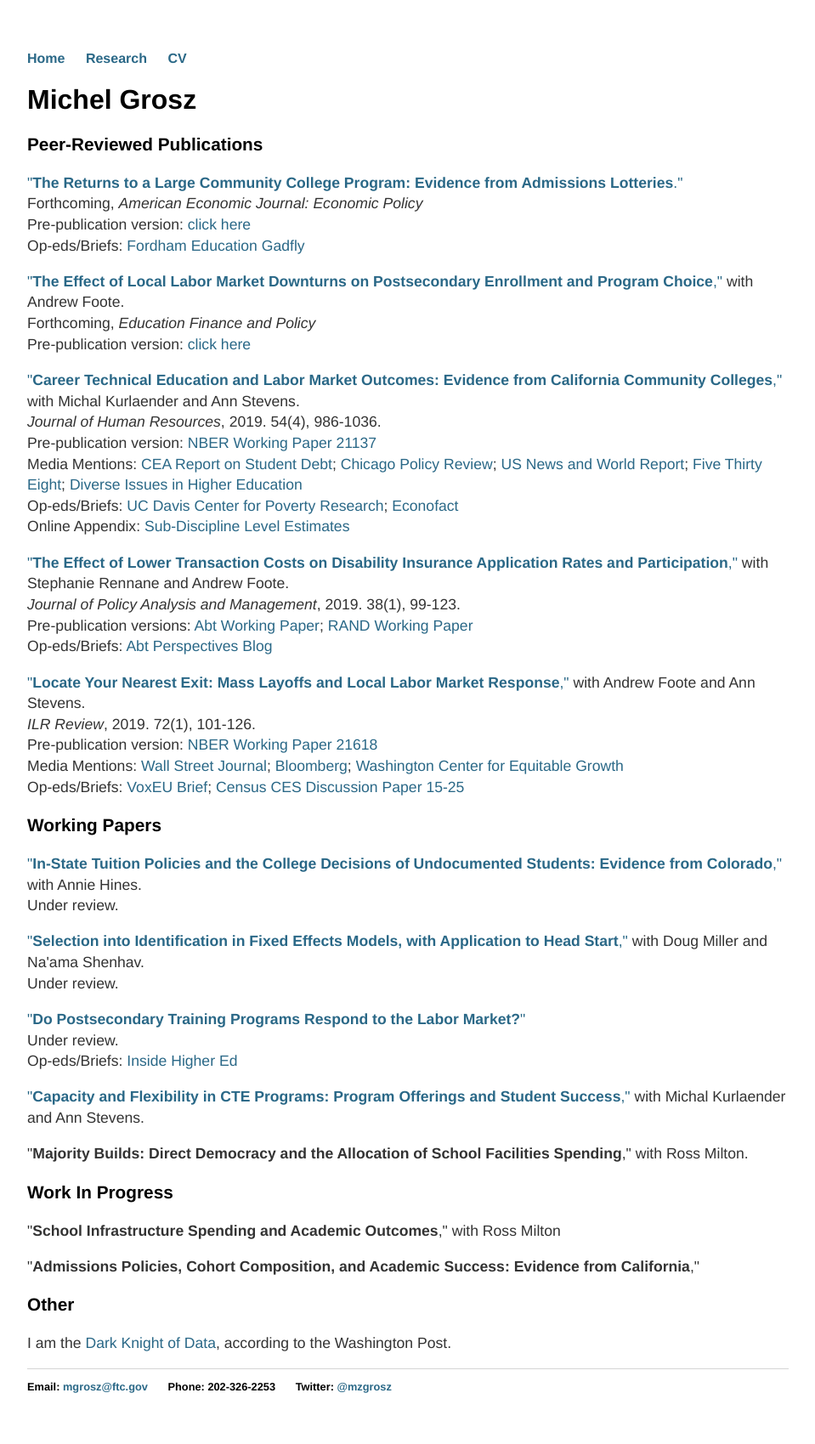
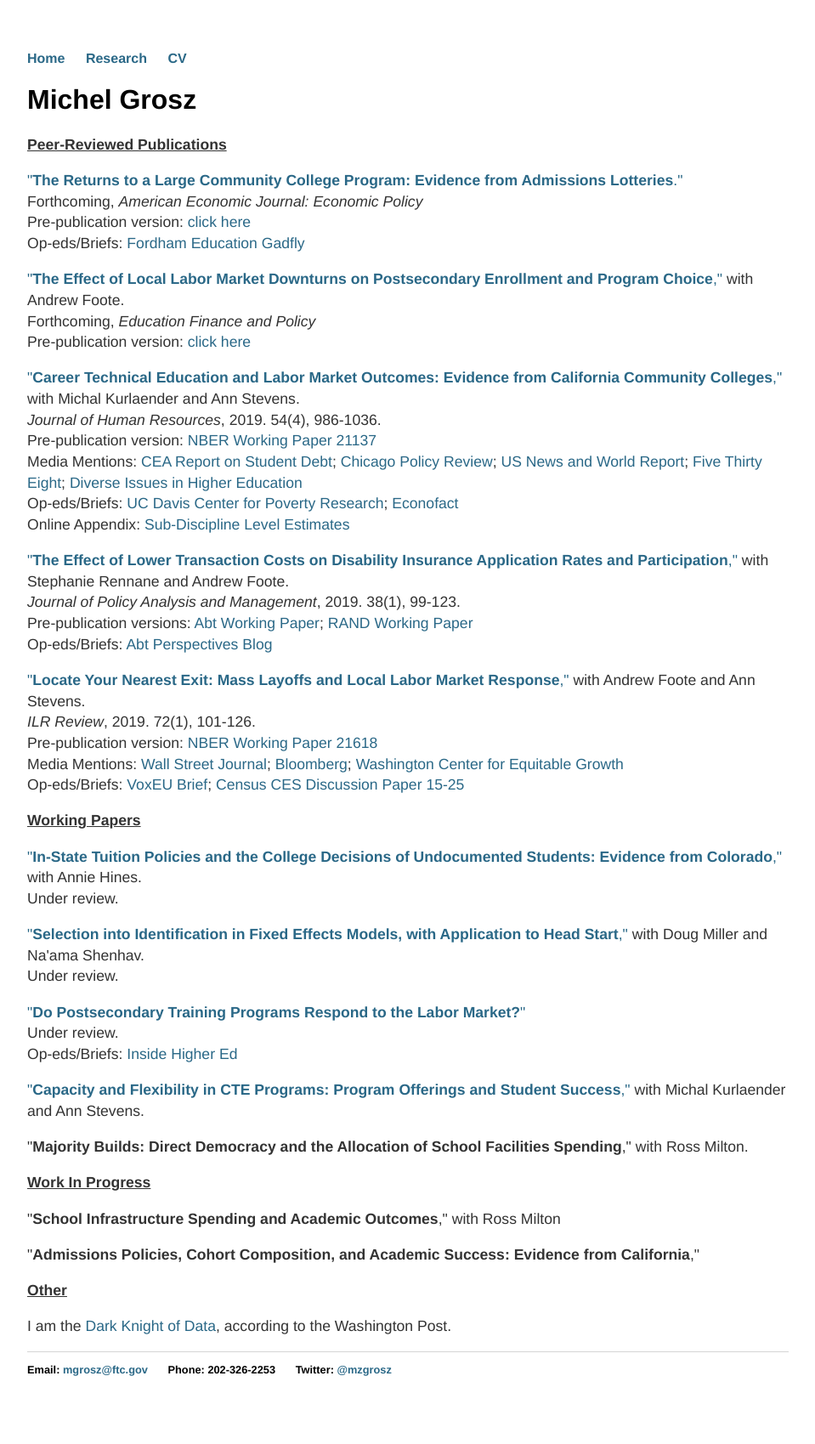
Before and after one commit to mzgrosz/mzgrosz.github.io, a Jekyll site: the page built from research/index.html, in a window 1280 px wide. Shown: the whole page at 85% size, without its empty margins (160-1119 px from the left). Built offline with Jekyll 4.4.1, drawn with Linux system fonts in a browser that asks for light colours.

```diff
--- a/research/index.html
+++ b/research/index.html
@@ -8,18 +8,19 @@ title: Michel Grosz
 
 
 
-<h3 id="peer-reviewed-publications">Peer-Reviewed Publications</h3>
+<p><b><u>Peer-Reviewed Publications</u></b></p>
 
 <p><a href="https://www.aeaweb.org/articles?id=10.1257/pol.20170506&amp;&amp;from=f">&quot;<b>The Returns to a Large Community College Program: Evidence from Admissions Lotteries</b>.&quot;</a><br>
 	Forthcoming, <em>American Economic Journal: Economic Policy</em> <br>
 	Pre-publication version: <a href="https://mzgrosz.github.io/research/grosz_JMP_081118.pdf"> click here</a><br>
 	Op-eds/Briefs: <a href="https://fordhaminstitute.org/national/commentary/start-students-path-high-return-degrees-earlier">Fordham Education Gadfly</a>
-</p>
+	</p>
 
 
 <p><a href="https://www.mitpressjournals.org/doi/abs/10.1162/edfp_a_00288">&quot;<b>The Effect of Local Labor Market Downturns on Postsecondary Enrollment and Program Choice</b>,&quot;</a> with Andrew Foote.<br>
 	Forthcoming, <em>Education Finance and Policy</em> <br>
-	Pre-publication version: <a href="https://aefpweb.org/sites/default/files/webform/42/FooteGrosz_AEFPPaper.pdf">click here</a></p>
+	Pre-publication version: <a href="https://aefpweb.org/sites/default/files/webform/42/FooteGrosz_AEFPPaper.pdf">click here</a><br>
+	</p>
 
 <p><a href="http://jhr.uwpress.org/content/early/2018/04/02/jhr.54.4.1015.7449R2.abstract">&quot;<b>Career Technical Education and Labor Market Outcomes: Evidence from California Community Colleges</b>,&quot;</a> with Michal Kurlaender and Ann Stevens.<br>
 	<em>Journal of Human Resources</em>, 2019. 54(4), 986-1036. <br>
@@ -43,7 +44,7 @@ title: Michel Grosz
 	</p>
 
 
-<h3 id="working-papers">Working Papers</h3>
+<p><b><u>Working Papers</u></b></p>
 <p><a href="https://mzgrosz.github.io/research/gh_1118.pdf">&quot;<b>In-State Tuition Policies and the College Decisions of Undocumented Students: Evidence from Colorado</b>,&quot;</a> with Annie Hines.<br>
 	Under review.<br>
 	</p>
@@ -61,11 +62,11 @@ title: Michel Grosz
 
 <p>&quot;<b>Majority Builds: Direct Democracy and the Allocation of School Facilities Spending</b>,&quot; with Ross Milton.</p>
 
-<h3 id="work-in-progress">Work In Progress</h3>
+<p><b><u>Work In Progress</u></b></p>
 <p>&quot;<b>School Infrastructure Spending and Academic Outcomes</b>,&quot; with Ross Milton</p>
 
 <p>&quot;<b>Admissions Policies, Cohort Composition, and Academic Success: Evidence from California</b>,&quot;</p>
 
-<h3 id="other">Other</h3>
+<p><b><u>Other</u></b></p>
 
 <p>I am the <a href="https://www.washingtonpost.com/news/wonk/wp/2014/08/18/name-that-data-winners/?utm_term=.3cd38d9f8b5d">Dark Knight of Data</a>, according to the Washington Post.</p>
```
